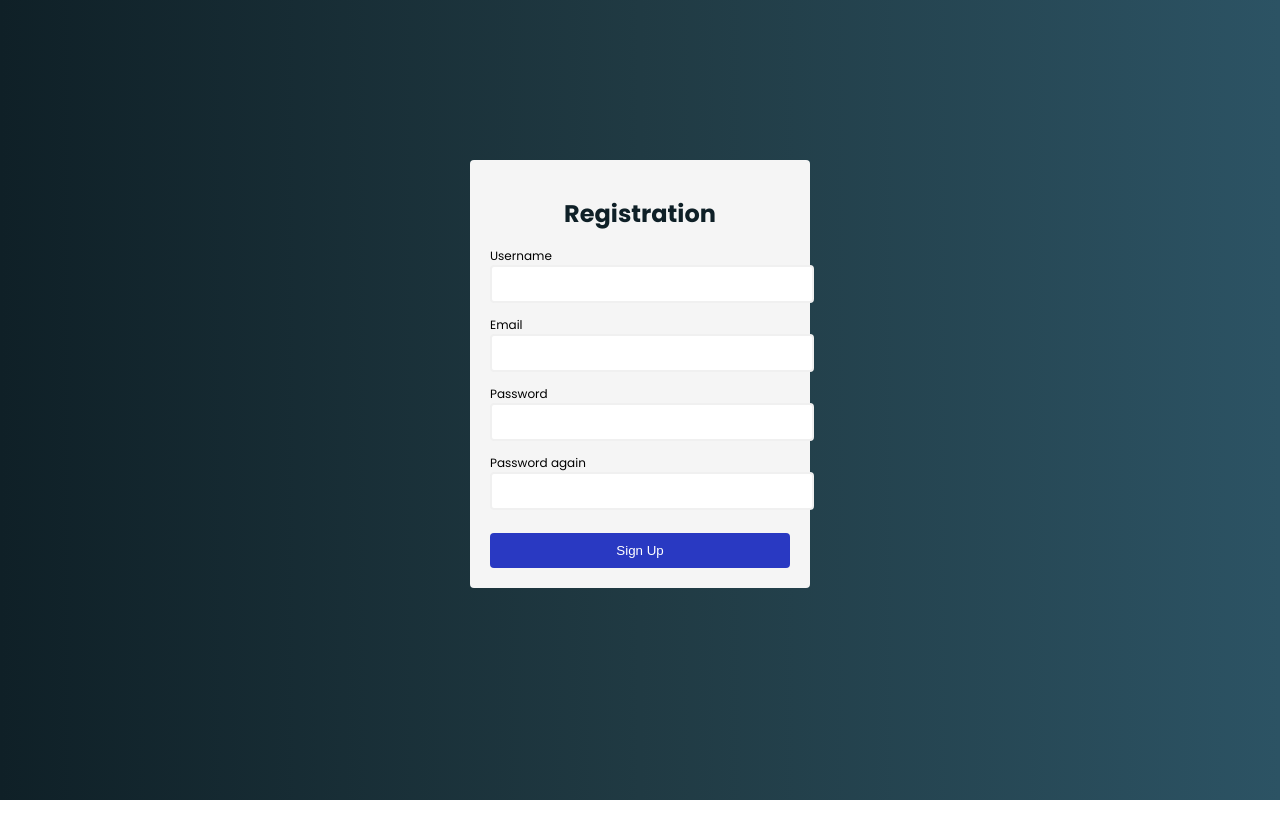
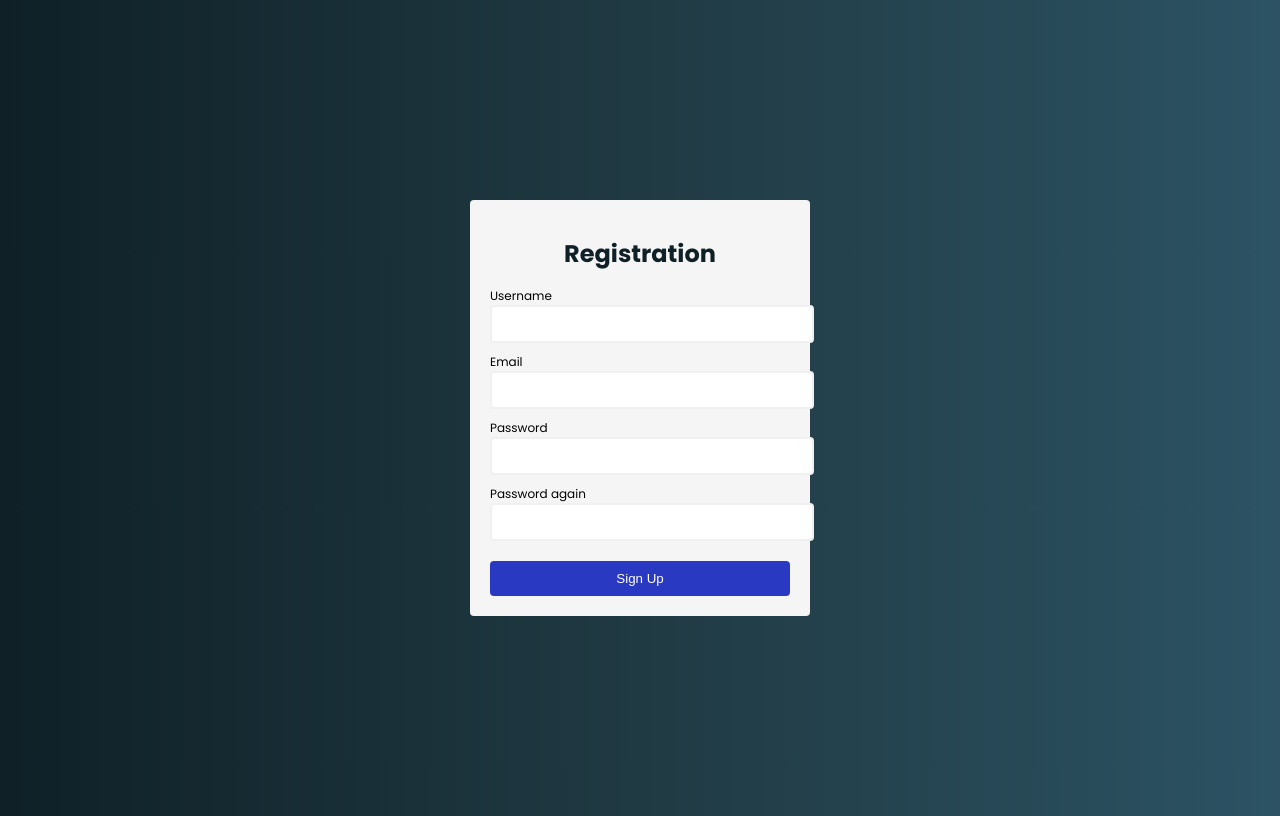
Before and after one commit to MGunasree/Assignment, a website: page FormValidation.html in a window 1280 px wide. Drawn offline with Linux system fonts and the light colour scheme.

Commit message:
Update style1.css

```diff
--- a/style1.css
+++ b/style1.css
@@ -3,9 +3,15 @@
     font-family: 'Poppins', sans-serif;
 }
 
+.container {
+    display: flex;
+    justify-content: center;
+    align-items: center;
+    height: 100vh;
+}
+
 #form {
     width: 300px;
-    margin: 20vh auto 0 auto;
     padding: 20px;
     background-color: whitesmoke;
     border-radius: 4px;
@@ -25,20 +31,22 @@
     background-color: rgb(41, 57, 194);
     border: none;
     border-radius: 4px;
+    cursor: pointer;
 }
 
 .input-control {
     display: flex;
     flex-direction: column;
+    margin-bottom: 10px;
 }
 
 .input-control input {
     border: 2px solid #f0f0f0;
-	border-radius: 4px;
-	display: block;
-	font-size: 12px;
-	padding: 10px;
-	width: 100%;
+    border-radius: 4px;
+    display: block;
+    font-size: 12px;
+    padding: 10px;
+    width: 100%;
 }
 
 .input-control input:focus {
@@ -57,4 +65,5 @@
     color: #ff3860;
     font-size: 9px;
     height: 13px;
+    display: none;
 }
```
